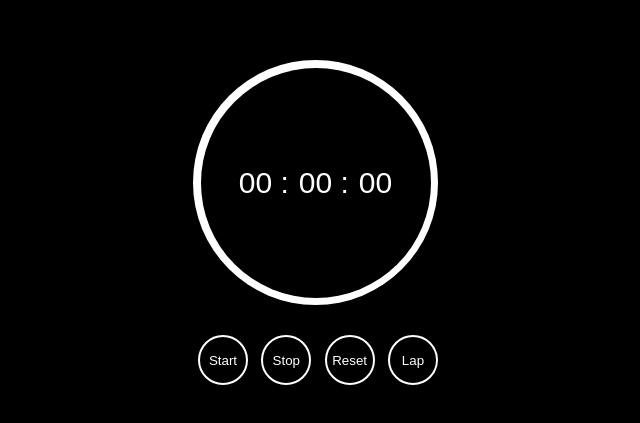
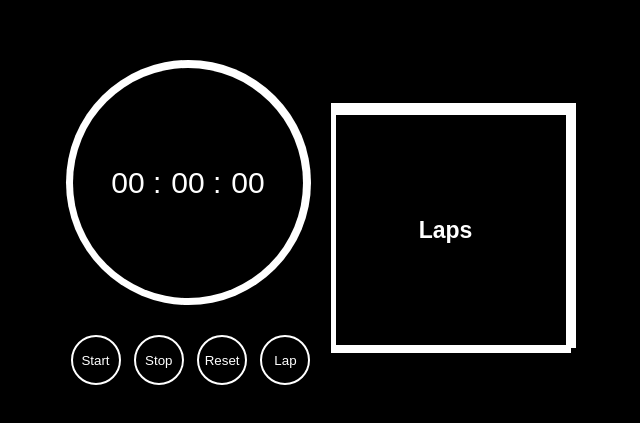
Before and after one commit to JDGC2002/Iot, a plain HTML site: page retos/Reto StopWatch/sw.html in a window 1280 px wide. Shown: the part 185-608 px from the top of the page, without its empty margins (327-967 px from the left). Drawn offline with Linux system fonts and the light colour scheme.

Commit message:
Mejora reto, imprime laps en pantalla

```diff
--- a/retos/Reto StopWatch/sw.css
+++ b/retos/Reto StopWatch/sw.css
@@ -2,6 +2,7 @@
     margin: 5px;
     padding: 0;
 }
+
 body{
     background-color: black;
     color: green;
@@ -55,3 +56,44 @@ button:hover{
     color: black;
     cursor: pointer;
 }
+.containerLaps{
+    width: 245px;
+    height: 245px;
+    background: white;
+    border: 50%;
+    display: flex;
+    align-items: right; /* alinea en eje y */
+    justify-content: right; /* alinea en eje x */
+}
+.outerLap{
+    width: 245px;
+    height: 245px;
+    background: white;
+    border: 50%;
+    display: flex;
+    align-items: center;
+    justify-content: center;
+}
+.innerLap{
+    background: black;
+    border: 50%;
+    width: 230px;
+    height: 230px;
+    display: flex;
+    justify-content: center;
+    align-items: center;
+}
+.titleLaps{
+    color: white;
+    font-size: 23px;
+    display: flex;
+    align-items: left;
+    justify-content: left;
+}
+.lapText{
+    color: white;
+    font-size: 20px;
+    display: flex;
+    align-items: top;
+    justify-content: left;
+}
--- a/retos/Reto StopWatch/sw.html
+++ b/retos/Reto StopWatch/sw.html
@@ -8,7 +8,7 @@
     <link rel="stylesheet" href="sw.css">
 </head>
 <body>
-    <div class="container">
+    <div class="containerWatch">
         <div class="outer">
             <div class="inner">
                 <p class="text hour" id="hour">00 :</p>
@@ -23,6 +23,14 @@
             <button class="lap" id="lap">Lap</button>
         </div>
     </div>
+    <div class="containerLaps">
+        <div class="outerLap">
+            <div class="innerLap">
+                <h1 class="titleLaps">Laps</h1>
+                <p class="lapText" id="lapText"></p>
+            </div>
+        </div>
+    </div>
 </body>
     <script src="sw.js"></script>
 </html>
--- a/retos/Reto StopWatch/sw.js
+++ b/retos/Reto StopWatch/sw.js
@@ -3,6 +3,7 @@ let stop = document.getElementById('stop');
 let reset = document.getElementById('reset');
 let lap = document.getElementById('lap');
 
+let lapText = document.getElementById('lapText');
 let hourHtml = document.getElementById('hour');
 let minHtml = document.getElementById('min');
 let secHtml = document.getElementById('sec');
@@ -39,7 +40,7 @@ start.addEventListener('click', function () {
 
 lap.addEventListener('click', function () {
     lap_num++;
-    console.log("Lap#" + lap_num + ": " +
+    lapText.innerHTML += ("<br>Lap#" + lap_num + ": " +
     (hour < 10 ? "0" + hour : hour) + ":" +
     (min < 10 ? "0" + min : min) + ":" +
     (sec < 10 ? "0" + sec : sec))
@@ -51,10 +52,12 @@ stop.addEventListener('click', function () {
 
 reset.addEventListener('click', function () {
     clearInterval(interval);
+    lap_num = 0;  // reiniciar el contador de vueltas
     hour = 0;
     min = 0;
     sec = 0;
     hourHtml.innerHTML = "00:";
     minHtml.innerHTML = "00:";
     secHtml.innerHTML = "00";
+    lapText.innerHTML = "";
 });
```
